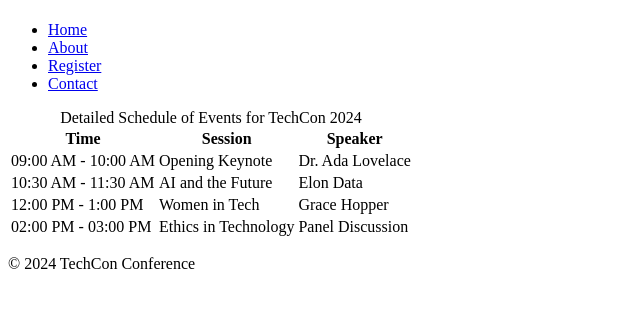
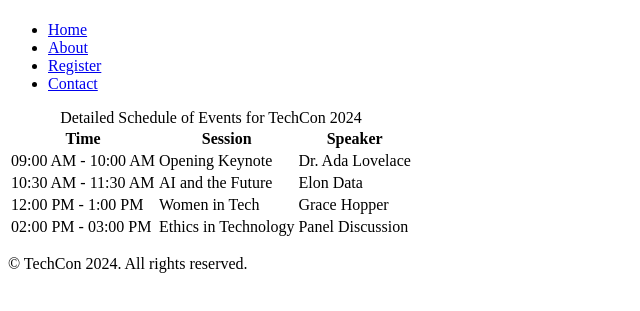
Before and after one commit to Ifeanyi-tech/TechCon_HTML, a plain HTML site: page techcon_website/schedule.html in a window 1280 px wide. Shown: the part 59-370 px from the top of the page, without its empty margins (0-640 px from the left). Drawn offline with Linux system fonts and the light colour scheme.

Commit message:
Fix schedule page table structure and footer consistency

```diff
--- a/techcon_website/schedule.html
+++ b/techcon_website/schedule.html
@@ -53,7 +53,7 @@
   </main>
 
   <footer>
-    <p>© 2024 TechCon Conference</p>
+    <p>© TechCon 2024. All rights reserved.</p>
 </footer>
 </body>
 </html>
```
